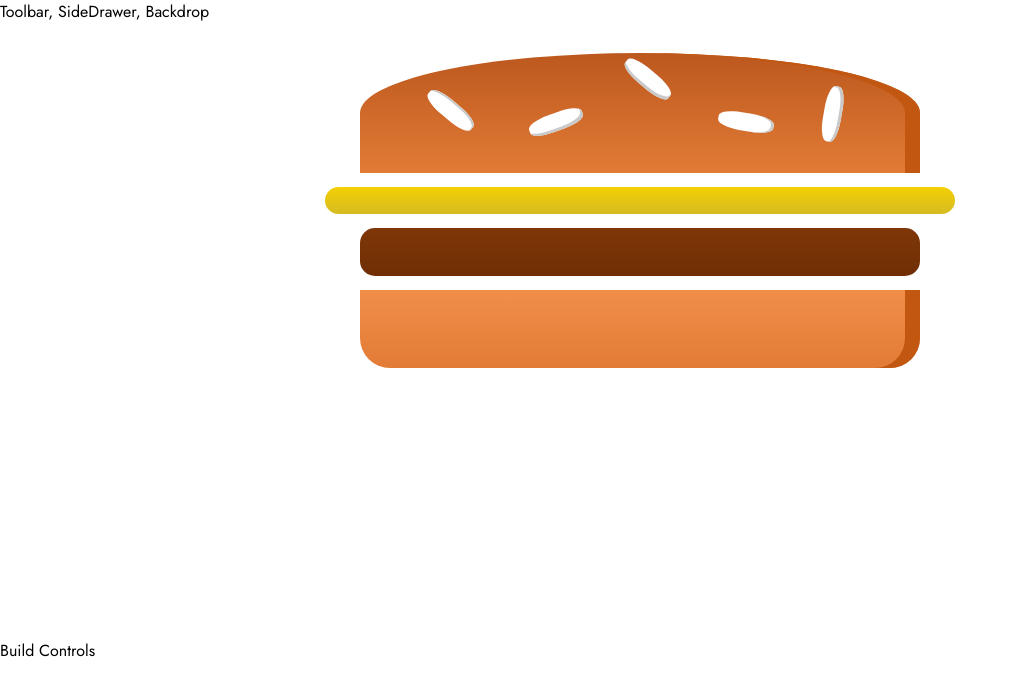
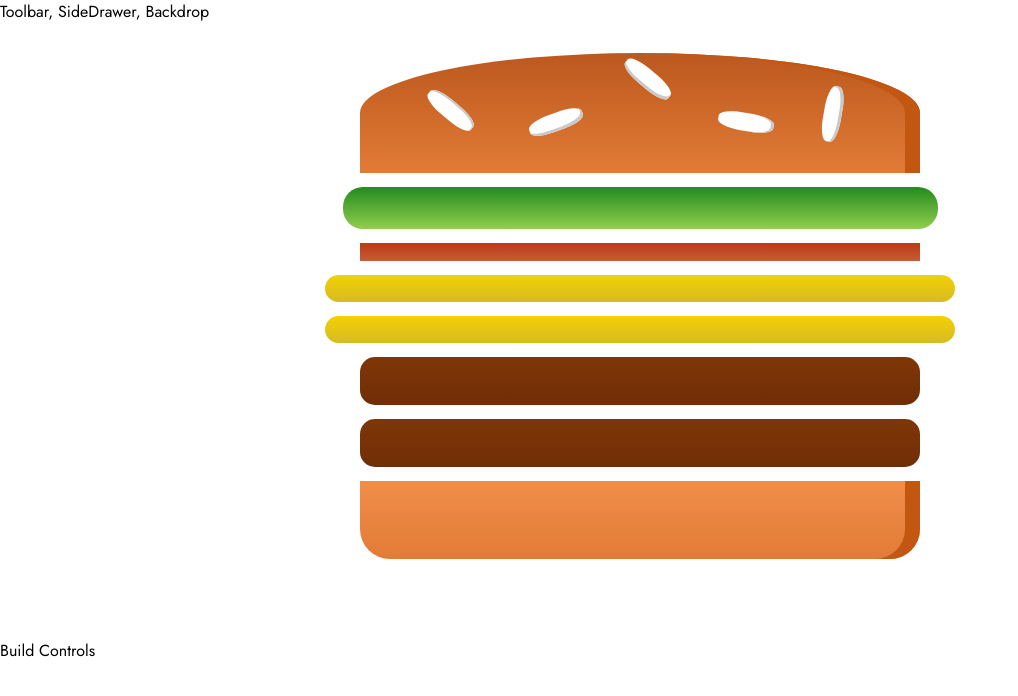
Before and after one commit to hendraaagil/burger-builder, a React (Create React App) app: page / in a window 1280 px wide. Shown: the top 696 px of the page, without its empty margins (0-1018 px from the left). Built offline with nearby package versions, Linux system fonts and the light colour scheme.

Commit message:
Outputting Burger Ingredients Dynamically

```diff
--- a/src/components/Burger/Burger.js
+++ b/src/components/Burger/Burger.js
@@ -3,12 +3,20 @@
 import styles from './Burger.module.css';
 import BurgerIngredient from './BurgerIngredient/BurgerIngredient';
 
-const Burger = () => {
+const Burger = (props) => {
+  // .keys return as an array
+  const transformedIngredients = Object.keys(props.ingredients).map((igKey) => {
+    return [...Array(props.ingredients[igKey])].map((_, i) => {
+      return <BurgerIngredient key={igKey + i} type={igKey} />;
+    });
+  });
+
+  console.log(transformedIngredients);
+
   return (
     <div className={styles.Burger}>
       <BurgerIngredient type="bread-top" />
-      <BurgerIngredient type="cheese" />
-      <BurgerIngredient type="meat" />
+      {transformedIngredients}
       <BurgerIngredient type="bread-bottom" />
     </div>
   );
--- a/src/containers/BurgerBuilder/BurgerBuilder.js
+++ b/src/containers/BurgerBuilder/BurgerBuilder.js
@@ -4,10 +4,19 @@
 import Auxillary from '../../hoc/Auxillary';
 
 class BurgerBuilder extends Component {
+  state = {
+    ingredients: {
+      salad: 1,
+      bacon: 1,
+      cheese: 2,
+      meat: 2,
+    },
+  };
+
   render() {
     return (
       <Auxillary>
-        <Burger />
+        <Burger ingredients={this.state.ingredients} />
         <div>Build Controls</div>
       </Auxillary>
     );
```
